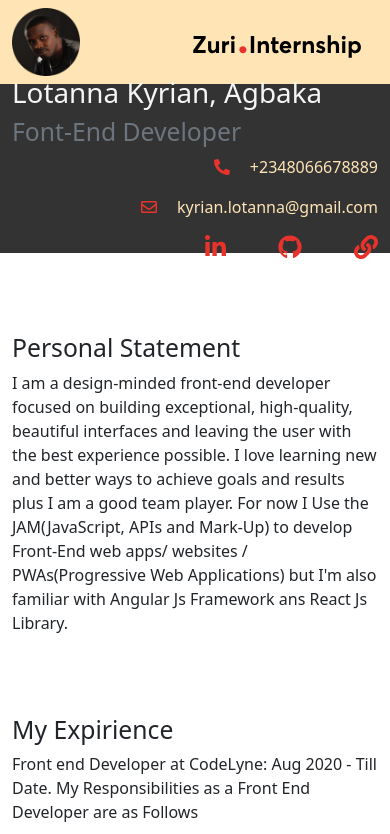
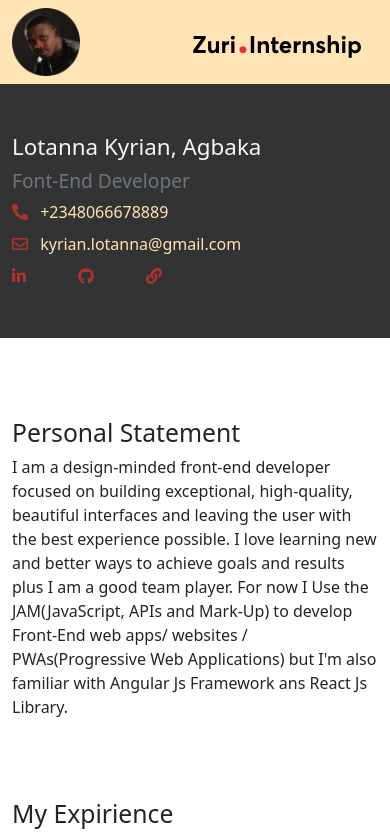
Before and after one commit to ELTANA/resume-kyrian, a plain HTML site: page index.html in a window 390 px wide. Shown: the top 834 px of the page. Drawn offline with Linux system fonts and the light colour scheme.

Commit message:
responsive fix for acient mobiles

```diff
--- a/assets/css/style.css
+++ b/assets/css/style.css
@@ -21,7 +21,6 @@
     height: 8vh;
 }
 
-
 .fa-linkedin-in,
 .fa-github,
 .fa-link {
@@ -33,7 +32,8 @@
 .fa-linkedin-in,
 .fa-github,
 .fa-link {
-    color: #E7332B;
+    /* color: #E7332B; */
+    color: rgba(231, 51, 43, 0.7);
 }
 
 .fa-phone-alt:hover,
@@ -73,3 +73,112 @@
     text-decoration: underline;
     transition: all 0.5s ease-in;
 }
+
+
+
+/* MEDIA QUERIES */
+@media only screen and (max-width: 767px){
+    #profile__nav {
+        height: 30vh;
+        background-color: rgba(0, 0, 0, 0.8);
+        color: #f5f5f5;
+        display: flex;
+        flex-direction: column;
+        justify-content: center;
+        align-items: center;
+    }
+
+    #profile__contacts {
+        display: flex;
+        flex-wrap: wrap;
+        flex-direction: column;
+        align-items: flex-start;
+    }
+
+    #profile__title h1 {
+        font-size: 1.4rem !important;
+    }
+
+    #profile__title h2 {
+        font-size: 1.2rem !important;
+    }
+
+    #profile__contacts p {
+        margin-bottom: 0.5rem !important;
+    }
+
+    #profile__contacts > span {
+        font-size: 1rem !important;
+    }
+
+    .email,
+    .tel {
+        padding-left: 0.5rem !important;
+    }
+
+    .fa-github,
+    .fa-link,
+    .fa-linkedin-in {
+        font-size: small;
+        margin-inline: 1.5rem !important;
+    }
+
+    .fa-linkedin-in {
+        margin-inline-start: 0 !important;
+    }
+
+    .fa-phone-alt,
+    .fa-envelope,
+    .fa-linkedin-in,
+    .fa-github,
+    .fa-link {
+        font-size: 1rem;
+    }
+}
+
+
+@media only screen and (max-width: 330px){
+    #profile__nav {
+        height: 40vh;
+    }
+
+    .sticky-top {
+        position: relative !important;
+    }
+
+    #statement,
+    #expirience,
+    #skillset,
+    #education,
+    #certificates {
+        margin-block: 2.5rem;
+    }
+
+}
+
+@media only screen and (max-width: 299px){
+    #profile__nav {
+        height: 30vh;
+    }
+
+    .email,
+    .tel {
+        padding-left: 0.1rem !important;
+    }
+}
+
+@media only screen and (max-width: 292px){
+    .profile_pix-container {
+        display: none;
+
+    }
+
+    #profile__nav {
+        height: 30vh;
+    }
+
+    .email,
+    .tel {
+        padding-left: 0 !important;
+    }
+}
--- a/index.html
+++ b/index.html
@@ -66,13 +66,13 @@
         <aside id="profile" class="sticky-top">
 
             <!-- BEGINING OF STICKY PROFILE NAV -->
-            <section id="profile__nav" class="sticky-top">
+            <section id="profile__nav">
                 <div class="container">
                     <div class="row mx-sm-auto h-100 d-flex justify-content-between align-items-center">
 
                         <div id="profile__title" class="col-md-6 col-sm-12">
-                            <h1 class="h1 fullName"></h1>
-                            <h2 class="h2 text-muted">Font-End Developer</h2>
+                            <h1 class="fullName"></h1>
+                            <h2 class="fe-dev text-muted">Font-End Developer</h2>
                         </div>
 
                         <div id="profile__contacts" class="col-md-6 col-sm-12">
```
